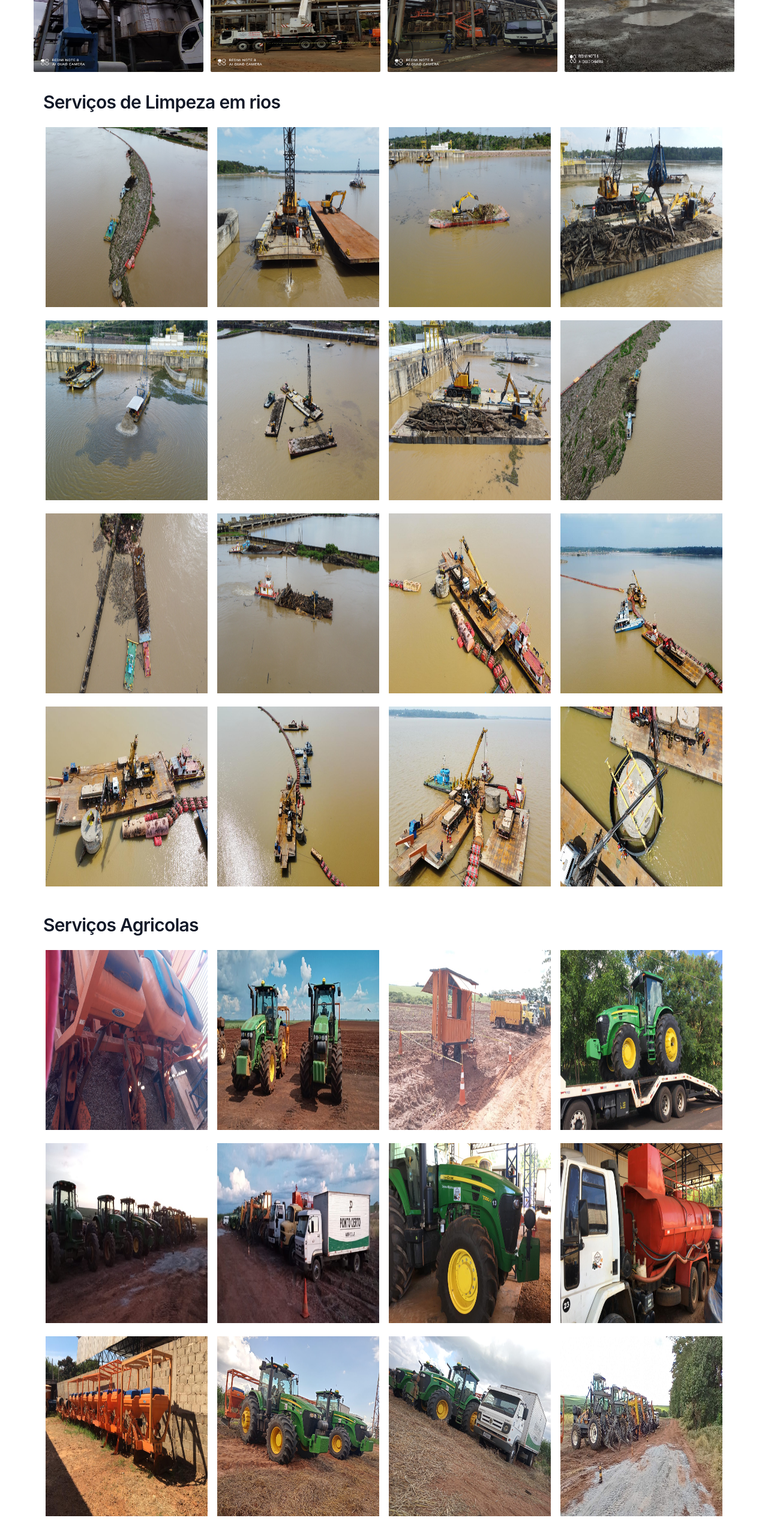
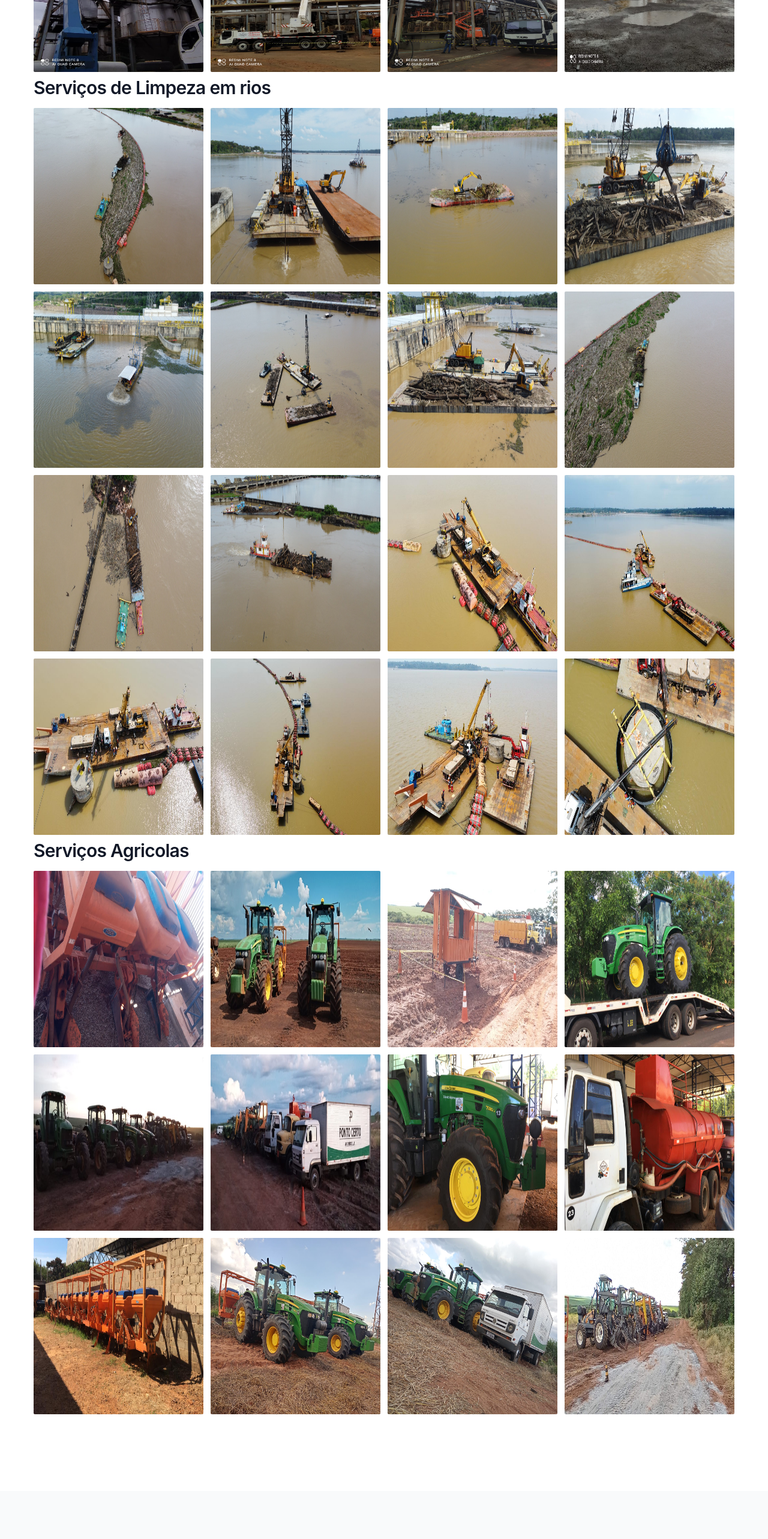
Before and after one commit to mfprado013/web-pcl, a Next.js app: page /portifolio in a window 1280 px wide. Shown: the part 860-3426 px from the top of the page at 60% size. Built offline with nearby package versions, Linux system fonts and the light colour scheme.

Commit message:
fix: ajustes de alinhanmento no portifolio

```diff
--- a/src/components/Pages/Portifolio/PortifolioAgricola.tsx
+++ b/src/components/Pages/Portifolio/PortifolioAgricola.tsx
@@ -10,57 +10,71 @@ import Portifolioagroten from '@/assets/images/portifolioAgricola/pt74.jpeg';
 import Portifolioagroeleven from '@/assets/images/portifolioAgricola/pt79.jpeg';
 import Portifolioagrotwelve from '@/assets/images/portifolioAgricola/pt80.jpeg';
 import Portifolioagrothirteen from '@/assets/images/portifolioAgricola/pt81.jpeg';
-import Image from 'next/image';
 
 export default function PortifolioLocação() {
   return (
-    <div className='flex flex-wrap px-0 sm:px-3'>
-      <div className='gap-x-8 px-2 py-2'>
-        <Image src={Portifolioagroone.src} width={270} height={300} />
+    <div className='flex flex-col gap-y-3'>
+      <div className='flex flex-row gap-x-3'>
+        <div className='object-cover'>
+          <img src={Portifolioagroone.src} className='w-[294px] h-[294px] rounded-sm' />
         </div>
         {/* 3 */}
-      <div className='gap-x-8 px-2 py-2'>
-        <Image src={Portifolioagrothree.src} width={270} height={300} />
+        <div className='object-cover'>
+          <img src={Portifolioagrothree.src} className='w-[294px] h-[294px] rounded-sm' />
         </div>
         {/* 4 */}
-      <div className='gap-x-8 px-2 py-2'>
-        <Image src={Portifoliagrofour.src} width={270} height={300} />
+        <div className='object-cover'>
+          <img src={Portifoliagrofour.src} className='w-[294px] h-[294px] rounded-sm' />
         </div>
         {/* 5 */}
-      <div className='gap-x-8 px-2 py-2'>
-        <Image src={Portifolioagrofive.src} width={270} height={300} />
+        <div className='object-cover'>
+          <img src={Portifolioagrofive.src} className='w-[294px] h-[294px] rounded-sm' />
+        </div>
       </div>
       {/* 6 */}
-      <div className='gap-x-8 px-2 py-2'>
-        <Image src={Portifolioagrosix.src} width={270} height={300} />
+      <div className='flex flex-row gap-x-3'>
+        <div className='object-cover'>
+          <img src={Portifolioagrosix.src} className='w-[294px] h-[294px] rounded-sm' />
         </div>
         {/* 7 */}
-      <div className='gap-x-8 px-2 py-2'>
-        <Image src={Portifolioagroseven.src} width={270} height={300} />
+        <div className='object-cover'>
+          <img src={Portifolioagroseven.src} className='w-[294px] h-[294px] rounded-sm' />
         </div>
         {/* 8 */}
-      <div className='gap-x-8 px-2 py-2'>
-        <Image src={Portifolioagroeight.src} width={270} height={300} />
+        <div className='object-cover'>
+          <img src={Portifolioagroeight.src} className='w-[294px] h-[294px] rounded-sm' />
         </div>
         {/* 9 */}
-      <div className='gap-x-8 px-2 py-2'>
-        <Image src={Portifolioagronine.src} width={270} height={300} />
+        <div className='object-cover'>
+          <img src={Portifolioagronine.src} className='w-[294px] h-[294px] rounded-sm' />
+        </div>
       </div>
       {/* 10 */}
-      <div className='gap-x-8 px-2 py-2'>
-        <Image src={Portifolioagroten.src} width={270} height={300} />
+      <div className='flex flex-row gap-x-3'>
+        <div className='object-cover'>
+          <img src={Portifolioagroten.src} className='w-[294px] h-[294px] rounded-sm' />
         </div>
         {/* 11 */}
-      <div className='gap-x-8 px-2 py-2'>
-        <Image src={Portifolioagroeleven.src} width={270} height={300} />
+        <div className='object-cover'>
+          <img
+            src={Portifolioagroeleven.src}
+            className='w-[294px] h-[294px] rounded-sm'
+          />
         </div>
         {/* 12 */}
-      <div className='gap-x-8 px-2 py-2'>
-        <Image src={Portifolioagrotwelve.src} width={270} height={300} />
+        <div className='object-cover'>
+          <img
+            src={Portifolioagrotwelve.src}
+            className='w-[294px] h-[294px] rounded-sm'
+          />
         </div>
         {/* 13 */}
-      <div className='gap-x-8 px-2 py-2'>
-        <Image src={Portifolioagrothirteen.src} width={270} height={300} />
+        <div className='object-cover'>
+          <img
+            src={Portifolioagrothirteen.src}
+            className='w-[294px] h-[294px] rounded-sm'
+          />
+        </div>
       </div>
     </div>
   );
--- a/src/components/Pages/Portifolio/PortifolioLimpeza.tsx
+++ b/src/components/Pages/Portifolio/PortifolioLimpeza.tsx
@@ -18,69 +18,107 @@ import Image from 'next/image';
 
 export default function PortifolioLimpeza() {
   return (
-    <div className='flex flex-wrap px-0 sm:px-3'>
-      <div className='gap-x-8 px-2 py-2'>
-        <Image src={PortifolioLimpeone.src} width={270} height={300} />
+    <div className='flex flex-col gap-y-3'>
+      <div className='flex flex-row gap-x-3'>
+        <div className='object-cover'>
+          <img src={PortifolioLimpeone.src} className='w-[294px] h-[294px] rounded-sm' />
         </div>
         {/* 2 */}
-      <div className='gap-x-8 px-2 py-2'>
-        <Image src={PortifolioLimpetwo.src} width={270} height={300} />
+        <div className='object-cover'>
+          <img src={PortifolioLimpetwo.src} className='w-[294px] h-[294px] rounded-sm' />
         </div>
         {/* 3 */}
-      <div className='gap-x-8 px-2 py-2'>
-        <Image src={PortifolioLimpethree.src} width={270} height={300} />
+        <div className='object-cover'>
+          <img
+            src={PortifolioLimpethree.src}
+            className='w-[294px] h-[294px] rounded-sm'
+          />
         </div>
         {/* 4 */}
-      <div className='gap-x-8 px-2 py-2'>
-        <Image src={PortifolioLimpefour.src} width={270} height={300} />
+        <div className='object-cover'>
+          <img src={PortifolioLimpefour.src} className='w-[294px] h-[294px] rounded-sm' />
+        </div>
       </div>
       {/* 6 */}
-      <div className='gap-x-8 px-2 py-2'>
-        <Image src={PortifolioLimpesix.src} width={270} height={300} />
+      <div className='flex flex-row gap-x-3'>
+        <div className='object-cover'>
+          <img src={PortifolioLimpesix.src} className='w-[294px] h-[294px] rounded-sm' />
         </div>
         {/* 7 */}
-      <div className='gap-x-8 px-2 py-2'>
-        <Image src={PortifolioLimpeseven.src} width={270} height={300} />
+        <div className='object-cover'>
+          <img
+            src={PortifolioLimpeseven.src}
+            className='w-[294px] h-[294px] rounded-sm'
+          />
         </div>
         {/* 9 */}
-      <div className='gap-x-8 px-2 py-2'>
-        <Image src={PortifolioLimpenine.src} width={270} height={300} />
+        <div className='object-cover'>
+          <img src={PortifolioLimpenine.src} className='w-[294px] h-[294px] rounded-sm' />
         </div>
         {/* 10 */}
-      <div className='gap-x-8 px-2 py-2'>
-        <Image src={PortifolioLimpeten.src} width={270} height={300} />
+        <div className='object-cover'>
+          <img src={PortifolioLimpeten.src} className='w-[294px] h-[294px] rounded-sm' />
+        </div>
       </div>
       {/* 12 */}
-      <div className='gap-x-8 px-2 py-2'>
-        <Image src={PortifolioLimpetwelve.src} width={270} height={300} />
+      <div className='flex flex-row gap-x-3'>
+        <div className='object-cover'>
+          <img
+            src={PortifolioLimpetwelve.src}
+            className='w-[294px] h-[294px] rounded-sm'
+          />
         </div>
         {/* 13 */}
-      <div className='gap-x-8 px-2 py-2'>
-        <Image src={PortifolioLimpethirteen.src} width={270} height={300} />
+        <div className='object-cover'>
+          <img
+            src={PortifolioLimpethirteen.src}
+            className='w-[294px] h-[294px] rounded-sm'
+          />
         </div>
         {/* 15 */}
-      <div className='gap-x-8 px-2 py-2'>
-        <Image src={PortifolioLimpefifteen.src} width={270} height={300} />
+        <div className='object-cover'>
+          <img
+            src={PortifolioLimpefifteen.src}
+            className='w-[294px] h-[294px] rounded-sm'
+          />
         </div>
         {/* 16 */}
-      <div className='gap-x-8 px-2 py-2'>
-        <Image src={PortifolioLimpesixteen.src} width={270} height={300} />
+        <div className='object-cover'>
+          <img
+            src={PortifolioLimpesixteen.src}
+            className='w-[294px] h-[294px] rounded-sm'
+          />
+        </div>
       </div>
       {/* 17 */}
-      <div className='gap-x-8 px-2 py-2'>
-        <Image src={PortifolioLimpeseventeen.src} width={270} height={300} />
+      <div className='flex flex-row gap-x-3'>
+        <div className='object-cover'>
+          <img
+            src={PortifolioLimpeseventeen.src}
+            className='w-[294px] h-[294px] rounded-sm'
+          />
         </div>
         {/* 18 */}
-      <div className='gap-x-8 px-2 py-2'>
-        <Image src={PortifolioLimpeeighteen.src} width={270} height={300} />
+        <div className='object-cover'>
+          <img
+            src={PortifolioLimpeeighteen.src}
+            className='w-[294px] h-[294px] rounded-sm'
+          />
         </div>
         {/* 19 */}
-      <div className='gap-x-8 px-2 py-2'>
-        <Image src={PortifolioLimpenineteen.src} width={270} height={300} />
+        <div className='object-cover'>
+          <img
+            src={PortifolioLimpenineteen.src}
+            className='w-[294px] h-[294px] rounded-sm'
+          />
         </div>
         {/* 20 */}
-      <div className='gap-x-8 px-2 py-2'>
-        <Image src={PortifolioLimpetwenty.src} width={270} height={300} />
+        <div className='object-cover'>
+          <img
+            src={PortifolioLimpetwenty.src}
+            className='w-[294px] h-[294px] rounded-sm'
+          />
+        </div>
       </div>
     </div>
   );
--- a/src/pages/about/index.tsx
+++ b/src/pages/about/index.tsx
@@ -23,7 +23,7 @@ export default function About() {
               <div className='mx-auto max-w-2xl py-24 px-4 sm:py-32 sm:px-6 lg:max-w-7xl lg:px-8'>
                 <div className='grid grid-cols-1 items-center gap-y-16 gap-x-8 lg:grid-cols-2'>
                   <div>
-                    <div className='border-b border-gray-200 pb-6'>
+                    <div className='border-b border-gray-200 pb-6 -mt-20'>
                       <h2 className='text-2xl font-bold text-gray-900 sm:text-3xl sm:tracking-tight'>
                         Sobre nós
                       </h2>
--- a/src/pages/portifolio/index.tsx
+++ b/src/pages/portifolio/index.tsx
@@ -17,25 +17,21 @@ export default function Portifolio() {
         <main className='relative max-w-7xl mx-auto my-32'>
           <div className='bg-white'>
             <div className='mx-auto max-w-2xl py-24 px-4 sm:py-32 sm:px-6 lg:max-w-7xl lg:px-8'>
-                <h1 className='pl-6 mt-2 text-sm font-semibold tracking-tight text-gray-900 sm:text-3xl sm:tracking-tight'>
-                  Serviços de Locações
-                </h1>
+              <h1 className='pl-6 mt-2 text-sm font-semibold tracking-tight text-gray-900 sm:text-3xl sm:tracking-tight'>
+                Serviços de Locações
+              </h1>
               <div className='pt-4 px-6'>
                 <PortifolioLocação />
               </div>
-              <div className='pt-6 px-10'>
-                <h1 className='mt-2 text-sm font-semibold tracking-tight text-gray-900 sm:text-3xl'>
-                  Serviços de Limpeza em rios
-                </h1>
-              </div>
+              <h1 className='pl-6 mt-2 text-sm font-semibold tracking-tight text-gray-900 sm:text-3xl'>
+                Serviços de Limpeza em rios
+              </h1>
               <div className='pt-4 px-6'>
                 <PortifolioLimpeza />
               </div>
-              <div className='pt-6 px-10'>
-                <h1 className='mt-2 text-sm font-semibold tracking-tight text-gray-900 sm:text-3xl'>
+                <h1 className='pl-6 mt-2 text-sm font-semibold tracking-tight text-gray-900 sm:text-3xl'>
                   Serviços Agricolas
                 </h1>
-              </div>
               <div className='pt-4 px-6'>
                 <PortifolioAgricola />
               </div>
```
Lines whose indentation alone changed are shown as unchanged.
